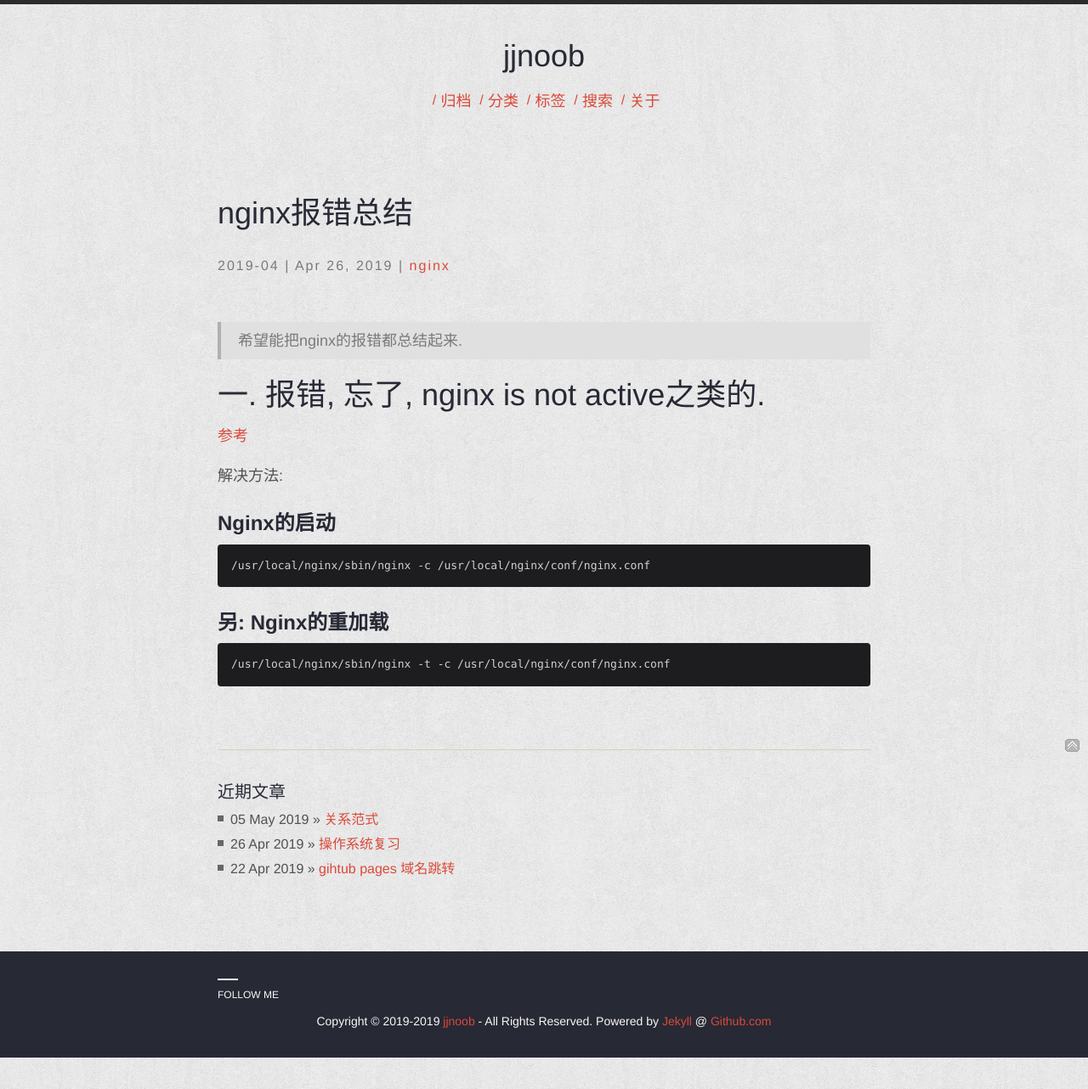
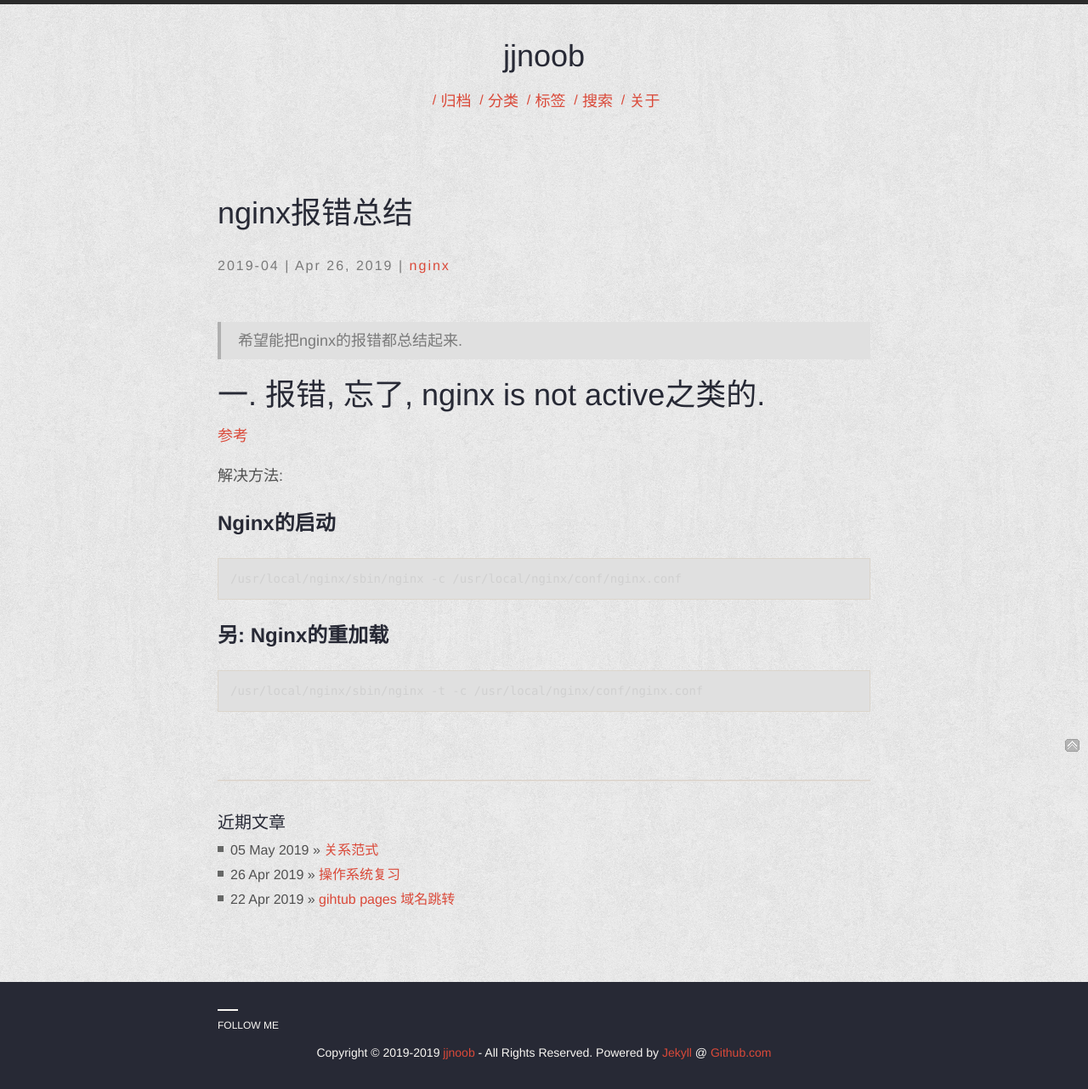
Before and after one commit to jjnoob/duckduckk.github.io.emmm, a Jekyll site: the page built from _posts/2019-04-25-nginx-error.md, in a window 1280 px wide. Shown: the whole page at 85% size. Built offline with Jekyll 4.4.1, drawn with Linux system fonts in a browser that asks for light colours; some web fonts are replaced.

Commit message:
Update main.scss

```diff
--- a/assets/css/main.scss
+++ b/assets/css/main.scss
@@ -565,30 +565,34 @@ code {
 pre {
   display: block;
   margin-top: 0;
-  margin-bottom: 1rem;
-  padding: 1rem;
-  font-size: .8rem;
+  margin-bottom: 1em;
+  padding: 1em;
+  @include font-size(12px);
   line-height: 1.4;
   white-space: pre;
-  overflow: hidden;
-  background-color: #1D1D1F;
-  border-color: #1D1D1F;
-}
+  white-space: pre-wrap;
+  word-break: break-all;
+  word-wrap: break-word;
+  background-color: $pre-bg-color;
+  border: 1px solid $pre-border;
+  code {
+    padding: 0;
+    font-size: 100%;
+    color: inherit;
+    background-color: transparent;
+  }
 
-pre:hover {
-  overflow: auto;
-}
-
-pre code {
-  padding: 0;
-  font-size: 13px;
-  color: inherit;
-  background-color: transparent;
+  @include MQ(M) {
+    @include font-size(14px);
+  }
 }
 
 .highlight {
-  border-radius: 4px;
-  margin: 0 0 10px;
+  margin-bottom: 1em;
+  margin-top: 1em;
+  pre {
+    margin-bottom: 0;
+  }
 }
 
 
```
